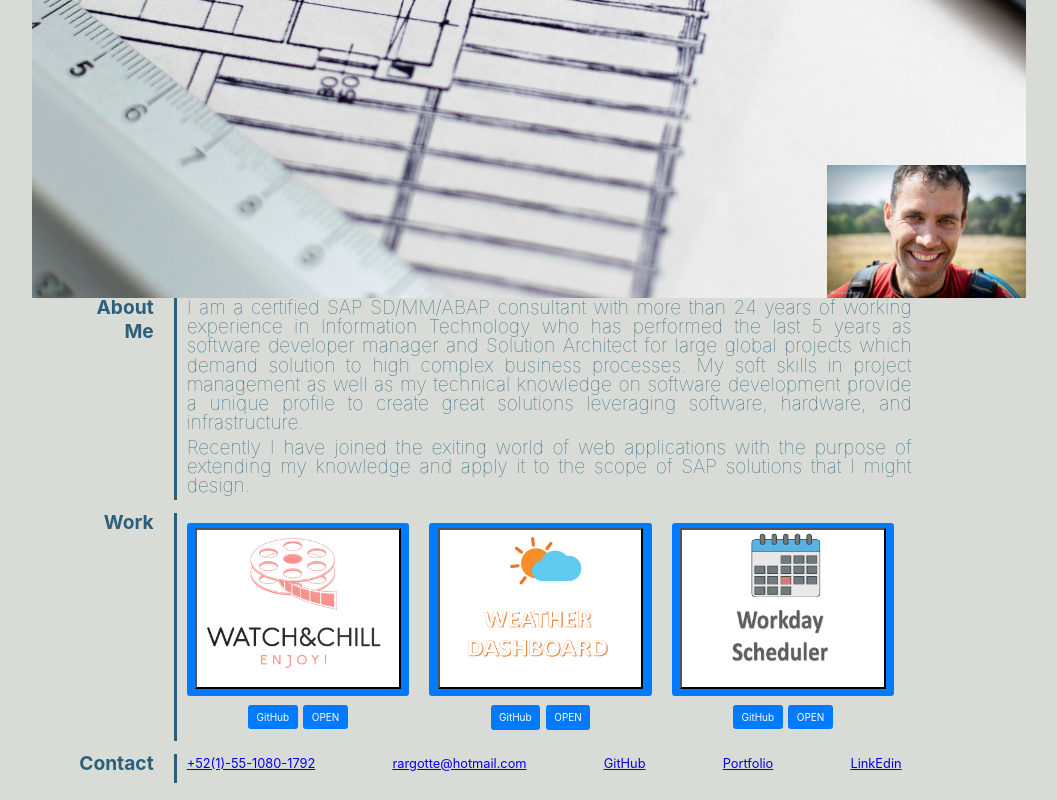
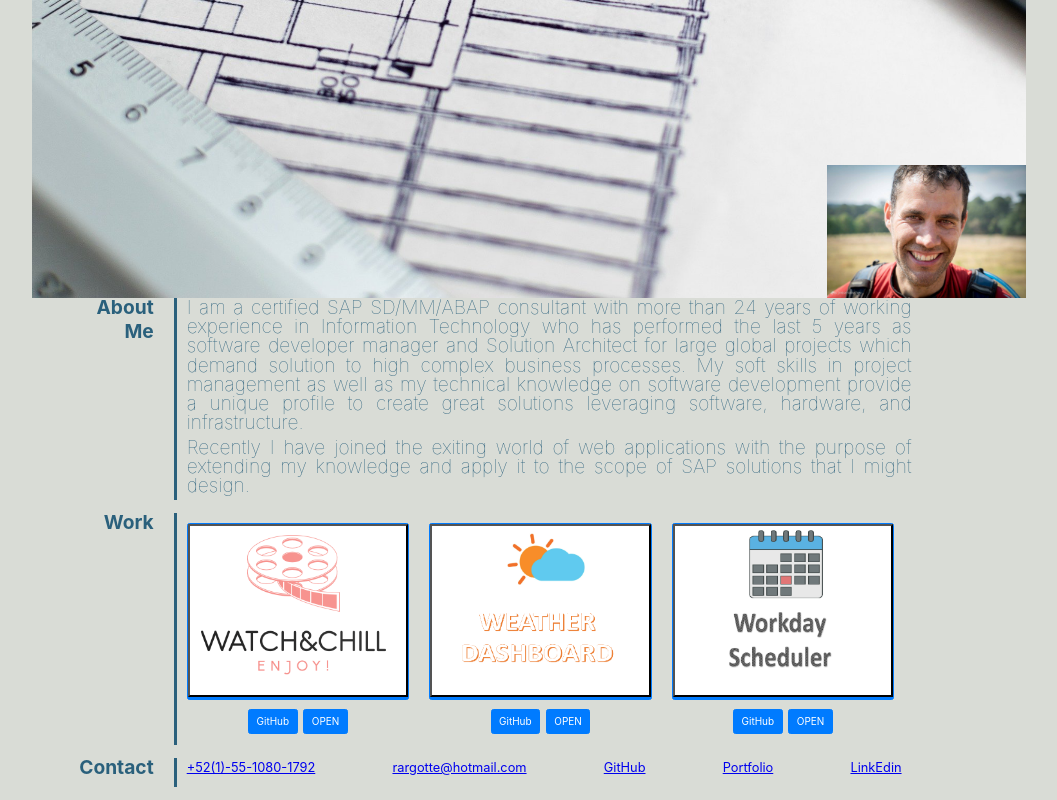
Before and after one commit to rargotte/portfolio-updated, a plain HTML site: page index.html in a window 1280 px wide. Shown: the part 462-1262 px from the top of the page, without its empty margins (111-1168 px from the left). Drawn offline with nearby package versions, Linux system fonts and the light colour scheme.

Commit message:
Fixing borders in small squares

```diff
--- a/assets/css/style.css
+++ b/assets/css/style.css
@@ -207,6 +207,10 @@ img {
     font-size : 1vw;
 }
 
+.btn-pic {
+    padding: 0%;
+}
+
 .contact-square a {
     color          : -webkit-link;
     cursor         : pointer;
--- a/index.html
+++ b/index.html
@@ -77,7 +77,7 @@
 
                     <div class="small-square">
                         <div class="btn-group">
-                            <label class="btn btn-primary" class="img-wrapper">
+                            <label class="btn btn-primary btn-pic" class="img-wrapper">
                                 <button type="button" data-toggle="modal" data-target="#WatchChillModal" name="options"
                                     id="option1" autocomplete="off" checked><img
                                         src="./assets/img/watch_chill_logo.png">
@@ -119,9 +119,9 @@
 
                     <div class="small-square">
                         <div class="btn-group">
-                            <label class="btn btn-primary" class="img-wrapper">
+                            <label class="btn btn-primary btn-pic" class="img-wrapper">
                                 <button type="button" data-toggle="modal" data-target="#exampleModal" name="options"
-                                    id="option1" autocomplete="off" checked><img
+                                    id="option2" autocomplete="off" checked><img
                                         src="./assets/img/weather_dashboard_logo.png">
                                 </button>
                             </label>
@@ -159,9 +159,9 @@
 
                     <div class="small-square">
                         <div class="btn-group">
-                            <label class="btn btn-primary" class="img-wrapper">
+                            <label class="btn btn-primary btn-pic" class="img-wrapper">
                                 <button type="button" data-toggle="modal" data-target="#WorkDayScheduler" name="options"
-                                    id="option1" autocomplete="off" checked><img
+                                    id="option3" autocomplete="off" checked><img
                                         src="./assets/img/workday_scheduler_logo.png">
                                 </button>
                             </label>
```
